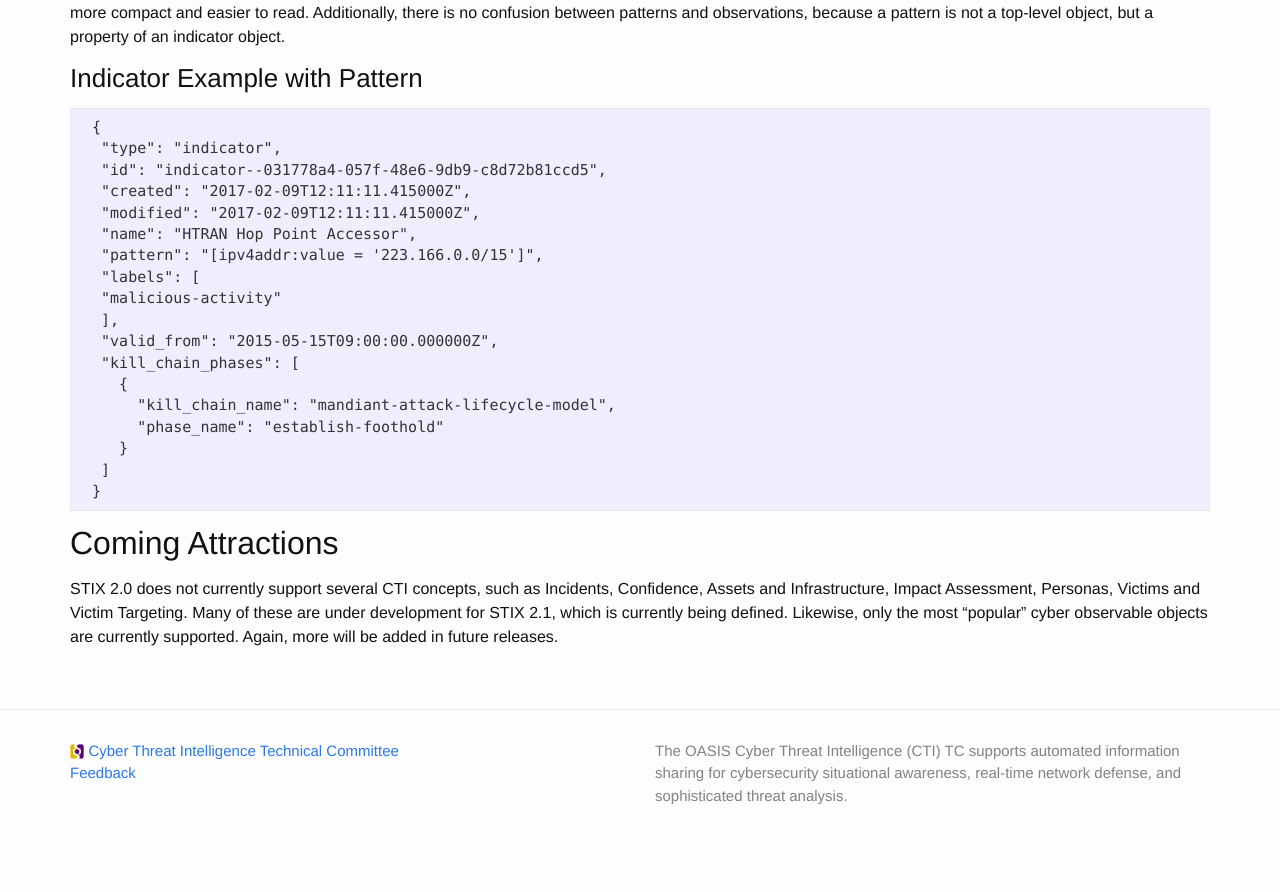
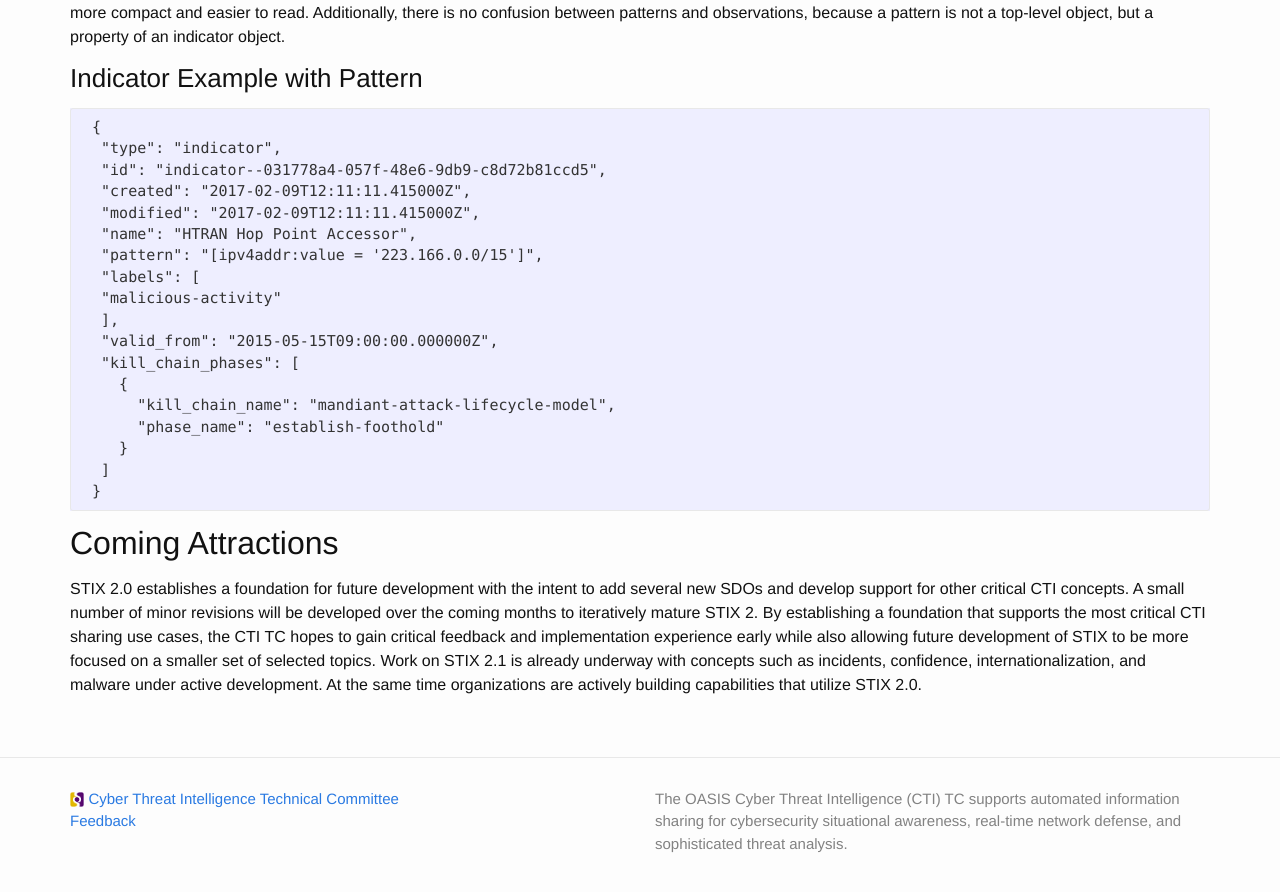
Before and after one commit to oasis-open/cti-documentation, a Jekyll site: the page built from stix/compare.md, in a window 1280 px wide and 900 px high, scrolled down 2305 px. Shown: the top 892 px of the window. Built offline with Jekyll 4.4.1, drawn with Linux system fonts in a browser that asks for light colours; before the commit the page ends 3157 px from its top, so only the background shows below that.

Commit message:
Updated Coming Attractions section of the compare page

```diff
--- a/stix/compare.md
+++ b/stix/compare.md
@@ -111,4 +111,4 @@
 
 ## Coming Attractions
 
-STIX 2.0 does not currently support several CTI concepts, such as Incidents, Confidence, Assets and Infrastructure, Impact Assessment, Personas, Victims and Victim Targeting. Many of these are under development for STIX 2.1, which is currently being defined. Likewise, only the most “popular” cyber observable objects are currently supported. Again, more will be added in future releases.
+STIX 2.0 establishes a foundation for future development with the intent to add several new SDOs and develop support for other critical CTI concepts. A small number of minor revisions will be developed over the coming months to iteratively mature STIX 2. By establishing a foundation that supports the most critical CTI sharing use cases, the CTI TC hopes to gain critical feedback and implementation experience early while also allowing future development of STIX to be more focused on a smaller set of selected topics. Work on STIX 2.1 is already underway with concepts such as incidents, confidence, internationalization, and malware under active development. At the same time organizations are actively building capabilities that utilize STIX 2.0.
```
